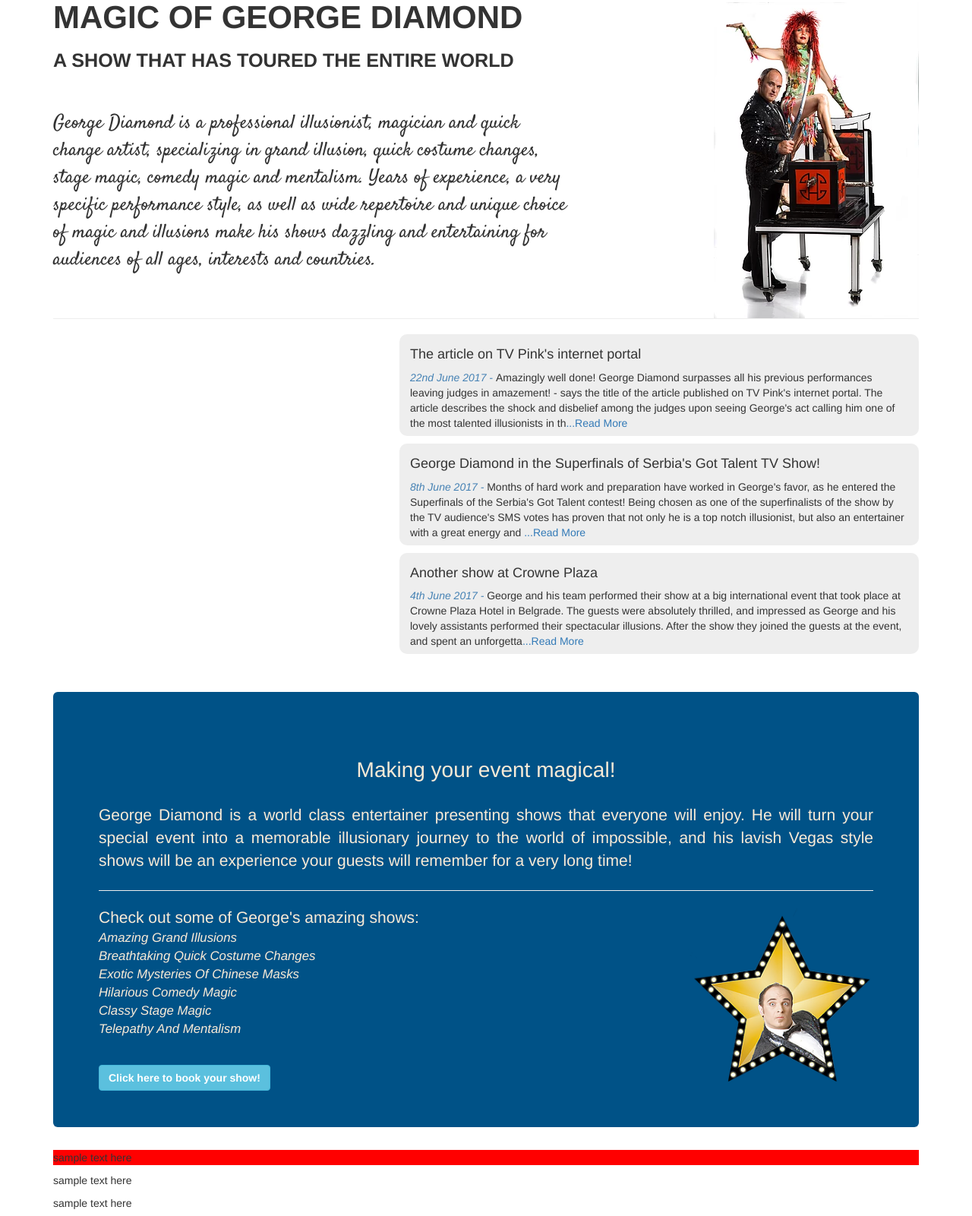
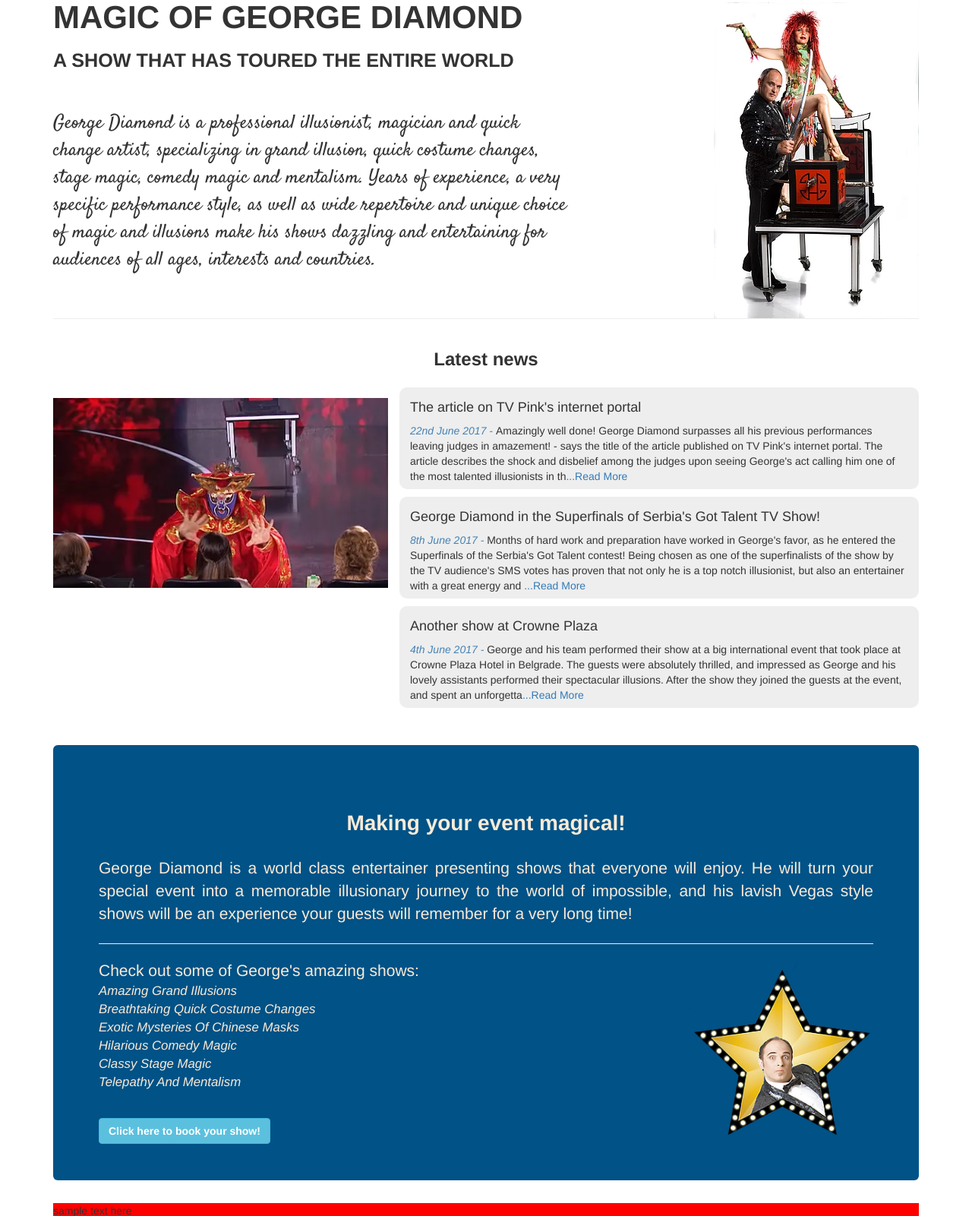
Before and after one commit to tale19/george-diamond, a PHP site: page / in a window 1280 px wide. Shown: the part 80-1681 px from the top of the page at 76% size. Run offline with PHP 8.4, Linux system fonts and the light colour scheme; some libraries are stand-ins or nearby versions.

Commit message:
top news image added

```diff
--- a/css/tale.css
+++ b/css/tale.css
@@ -57,6 +57,11 @@ h1 {
 h2 {
 	/*font-size: 1.4em;*/
 	font-weight: 600;
+}
+h3 {
+	text-align: center;
+	font-weight: 600;
+	margin-bottom: 1em;
 }
 
 #title > img {
@@ -264,7 +269,6 @@ p.credits ~ p.credits {
 		font-size: 1.2em;
 	}
 
-
 	#top-news {
 		width: 100%;
 	}
@@ -309,8 +313,26 @@ p.credits ~ p.credits {
 		font-size: 1.4em;
 	}
 
+	#top-news-image {
+		width: 40%;
+		/* height needs to be set as an exact value via js */
+		float: left;
+		padding-right: 15px;
+	    white-space: nowrap;
+    	text-align: center;
+    	margin: 1em 0;
+	}
+	.helper {
+	    display: inline-block;
+	    height: 100%;
+	    vertical-align: middle;
+	}
+	#top-news-image img {
+    	vertical-align: middle;
+    	width: 100%;
+	}
+
 	#top-news {
-		position: relative;
 		width: 60%;
 		float: right;
 		/*height: 210px;*/
--- a/index.html
+++ b/index.html
@@ -57,7 +57,11 @@
 	</div>
 </div>
 </div> <!-- header's container -->
+<h3>Latest news</h3>
 <div class="container">
+<div id="top-news-image" class="hidden-xs">
+  <span class="helper"></span><img src="images/news-default.png">
+</div>
 <div id="top-news">
   <div class="news-article">
     <h4 class="top-news-headline">The article on TV Pink's internet portal</h4>
```
Also changed, not shown: images/news-default.png (added).
